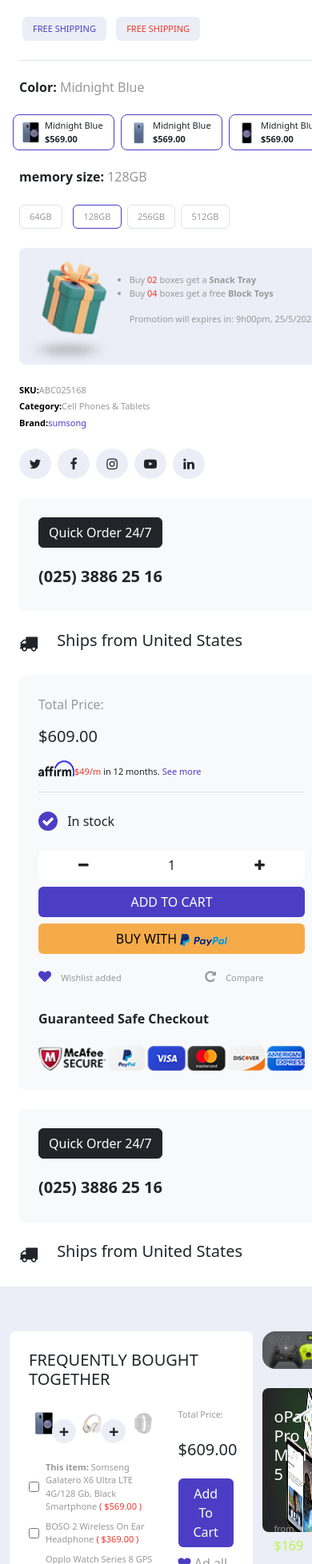
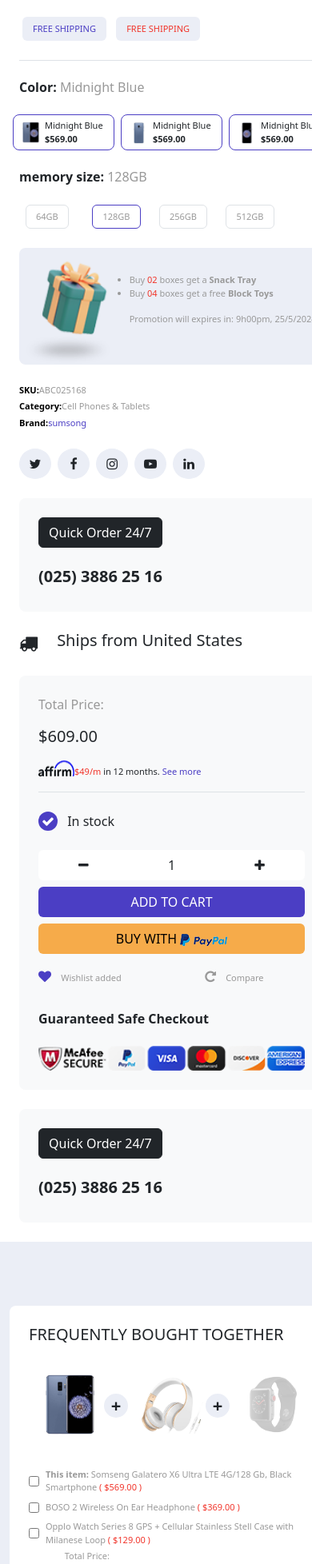
Before and after one commit to Thoraryan/swoo-project, a plain HTML site: page singleProduct.html in a window 390 px wide. Shown: the part 1191-3147 px from the top of the page at 80% size. Drawn offline with nearby package versions, Linux system fonts and the light colour scheme.

Commit message:
"create responsive 2"

```diff
--- a/singleProduct.html
+++ b/singleProduct.html
@@ -347,22 +347,22 @@
                         </h5>
                     </div>
                     <div class="row mt-4">
-                        <div class="col-2">
+                        <div class="col-2 mx-2 mx-md-0">
                             <button class="btn btn-white border fs-8 text-light-custom">
                                 64GB
                             </button>
                         </div>
-                        <div class="col-2">
+                        <div class="col-2 mx-2 mx-md-0">
                             <button class="btn btn-white border-custom fs-8 text-light-custom">
                                 128GB
                             </button>
                         </div>
-                        <div class="col-2">
+                        <div class="col-2 mx-2 mx-md-0">
                             <button class="btn btn-white border fs-8 text-light-custom">
                                 256GB
                             </button>
                         </div>
-                        <div class="col-2">
+                        <div class="col-2 mx-2 mx-md-0">
                             <button class="btn btn-white border fs-8 text-light-custom">
                                 512GB
                             </button>
@@ -474,11 +474,11 @@
                                 </div>
                             </div>
                         </div>
-                        <div class="bg-light rounded-3 py-4 px-4 mt-4 d-lg-block d-md-none">
+                        <div class="bg-light rounded-3 py-4 px-4 mt-4 d-lg-block d-md-none ">
                             <button class="btn btn-dark">Quick Order 24/7</button>
                             <h5 class="fs-5 fw-bold mt-4">(025) 3886 25 16</h5>
                         </div>
-                        <div class="mt-4 d-flex gap-4 align-items-center d-lg-block d-md-none">
+                        <div class="mt-4 d-flex gap-4 align-items-center d-lg-block d-md-none d-none">
                             <i class="fa fa-truck fs-3"></i>
                             <h5 class="fs-5 fw-light">Ships from <b>United States</b></h5>
                         </div>
@@ -490,10 +490,10 @@
     <section class="py-4 mt-4 mt-md-2">
         <div class="container">
             <div class="row mt-2 mt-md-0">
-                <div class="col-9 bg-white-custom rounded-3 px-4 py-4">
+                <div class="col-md-9 col-12 mt-4 mt-md-0 bg-white-custom rounded-3 px-4 py-4">
                     <h5 class="text-uppercase">frequently bought together</h5>
                     <div class="row mt-4">
-                        <div class="col-8">
+                        <div class="col-lg-8 col-md-8 col-12">
                             <div class="row">
                                 <div class="col-4">
                                     <div class="position-relative s-p-add-product">
@@ -538,18 +538,23 @@
                                 </div>
                             </div>
                         </div>
-                        <div class="col-4">
-                            <p class="fs-8 text-light-custom">Total Price:</p>
-                            <h5 class="mt-4">$609.00</h5>
-                            <div class="mt-4">
-                                <a href="cart.html" class="btn btn-custom">Add To Cart</a>
+                        <div class="col-lg-4 col-md-4 col-12">
+                            <div class="d-flex justify-content-center flex-wrap">
+                                <!-- <div class=""> -->
+                                <p class="fs-8 text-light-custom w-25 mb-0 mt-md-5">Total Price:</p>
+                                <h5 class="mt-4 w-50 mb-0">$609.00</h5>
+                                <div class="mt-4 w-100">
+                                    <a href="cart.html" class="btn btn-custom w-100">Add To Cart</a>
+                                </div>
+                                <p class="fa-8 text-light-custom mt-2 w-100"><i class="fa fa-heart text-m-color"></i> Ad
+                                    all to
+                                    Wishlist</p>
+                                <!-- </div> -->
                             </div>
-                            <p class="fa-8 text-light-custom mt-2"><i class="fa fa-heart text-m-color"></i> Ad all to
-                                Wishlist</p>
                         </div>
                     </div>
                 </div>
-                <div class="col-3">
+                <div class="col-md-3 col-12 mt-4 mt-md-0">
                     <div class="">
                         <img src="./assets/img/home/banner/sale-game.png" alt="" class="w-100 rounded-4">
                     </div>
```
